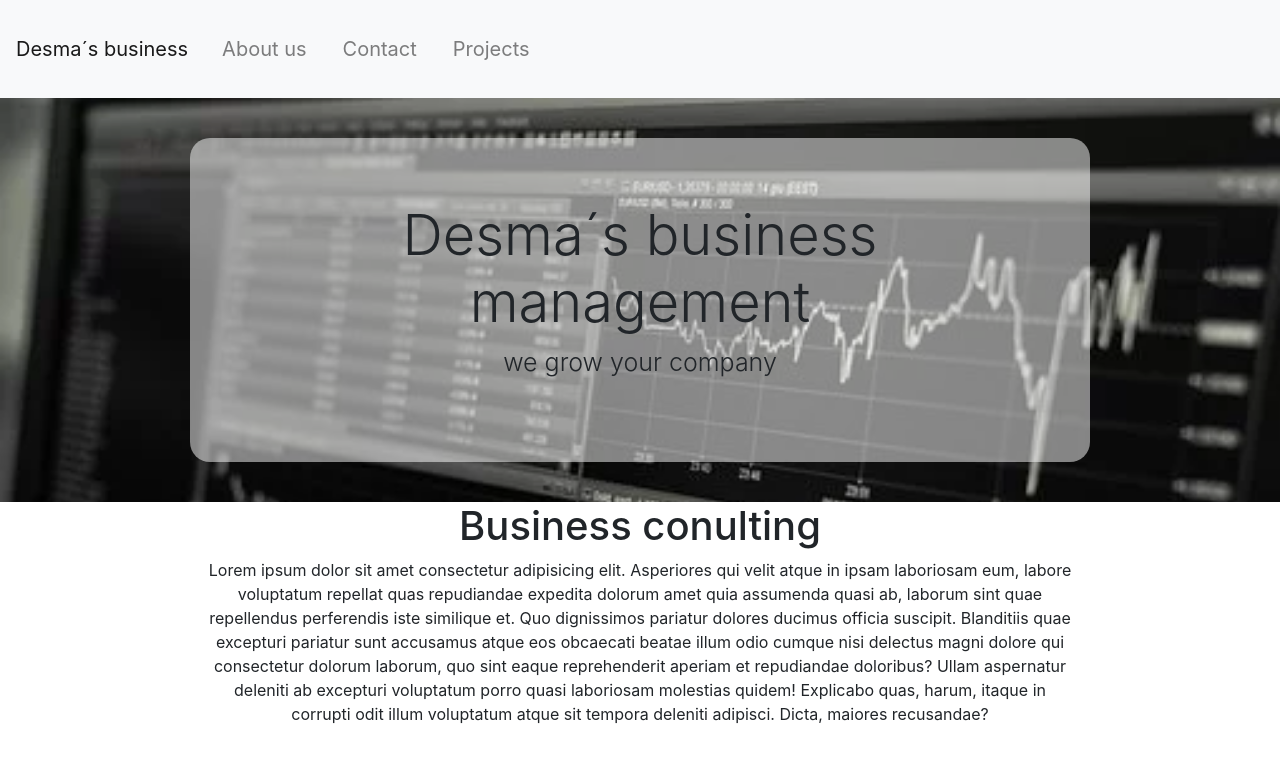
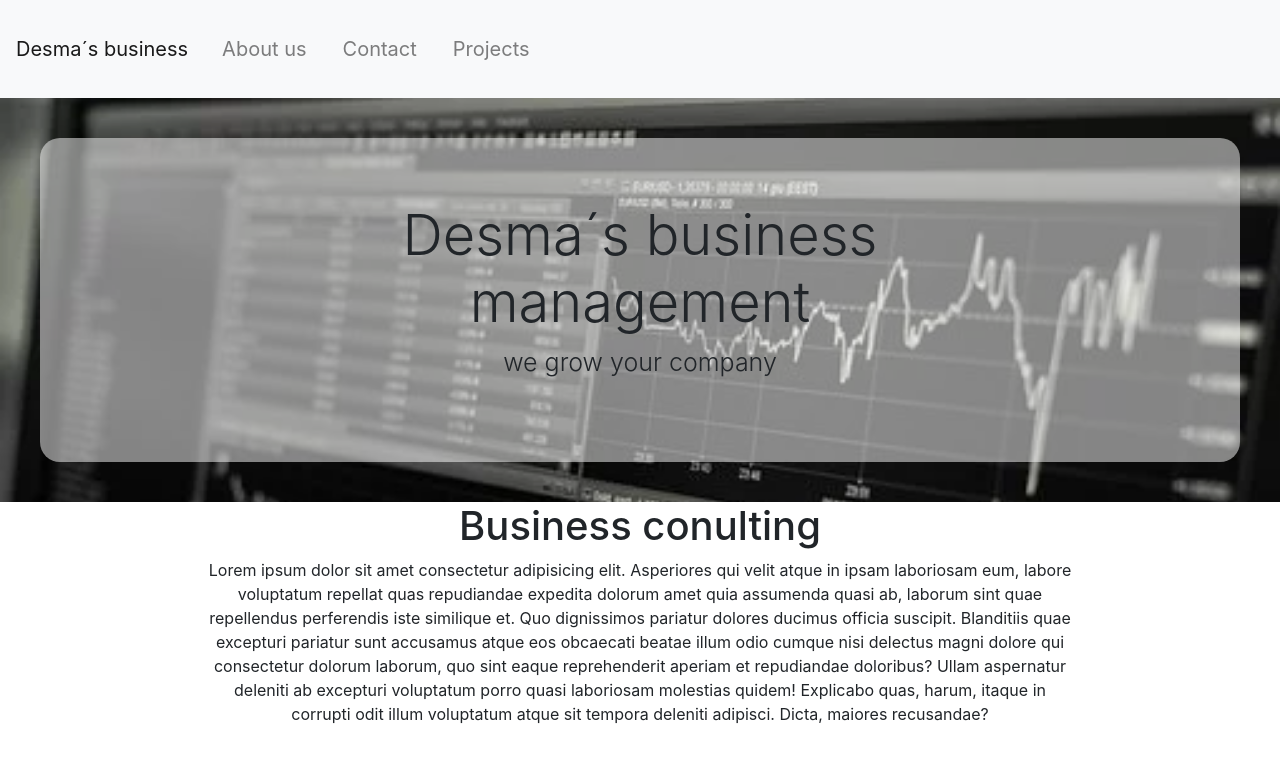
Before and after one commit to solecampa/Desmas-Web, a website: page index.html in a window 1280 px wide. Drawn offline with nearby package versions, Linux system fonts and the light colour scheme.

Commit message:
Update style2.css

```diff
--- a/style2.css
+++ b/style2.css
@@ -1,7 +1,7 @@
 #promo {
     text-align:center;
     padding: 40px;
-    width: 100%;
+
     background-size: cover;
 
 
@@ -10,9 +10,8 @@
 #promo .jumbotron {
     border-radius: 20px;
     background-color: rgb(255,255,255,0.5);
-    max-width: 900px;
     margin:auto;
-    width: 100%
+
 }
 
 #subti {
```
